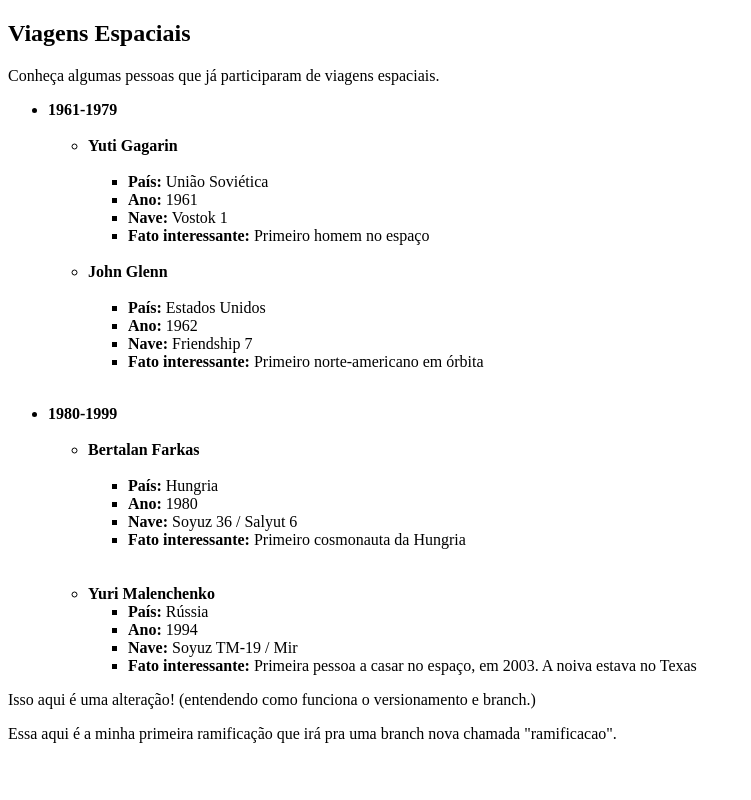
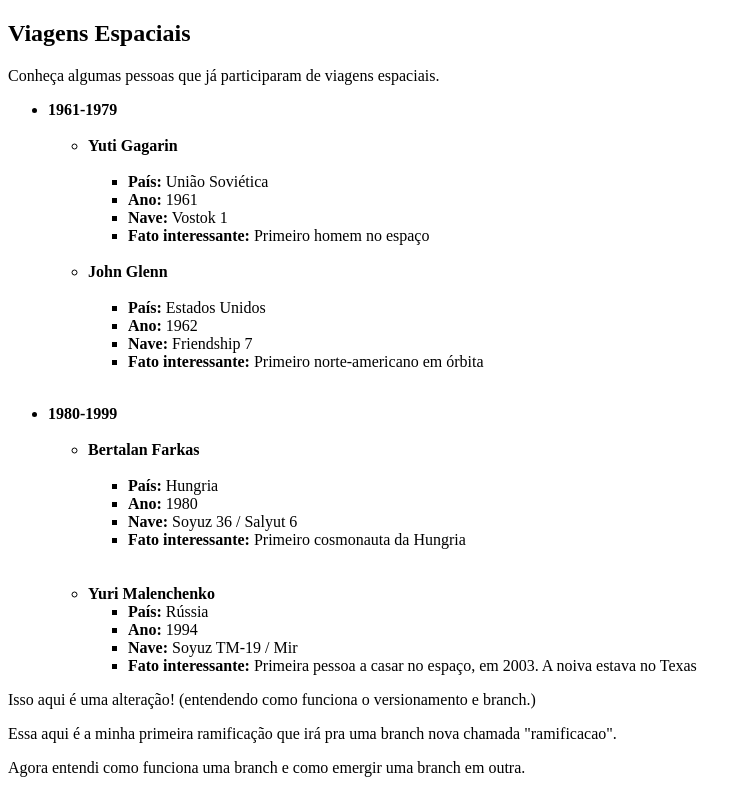
Before and after one commit to chcoutinho/onebitcode, a plain HTML site: page html-lista/index.html in a window 1280 px wide. Shown: the whole page, without its empty margins (0-751 px from the left). Drawn offline with Linux system fonts and the light colour scheme.

Commit message:
sobre branch e merge

```diff
--- a/html-lista/index.html
+++ b/html-lista/index.html
@@ -90,6 +90,7 @@
   </main>
   <p>Isso aqui é uma alteração! (entendendo como funciona o versionamento e branch.)</p>
   <p>Essa aqui é a minha primeira ramificação que irá pra uma branch nova chamada "ramificacao".</p>
+  <p>Agora entendi como funciona uma branch e como emergir uma branch em outra.</p>
 
 </body>
 
```
